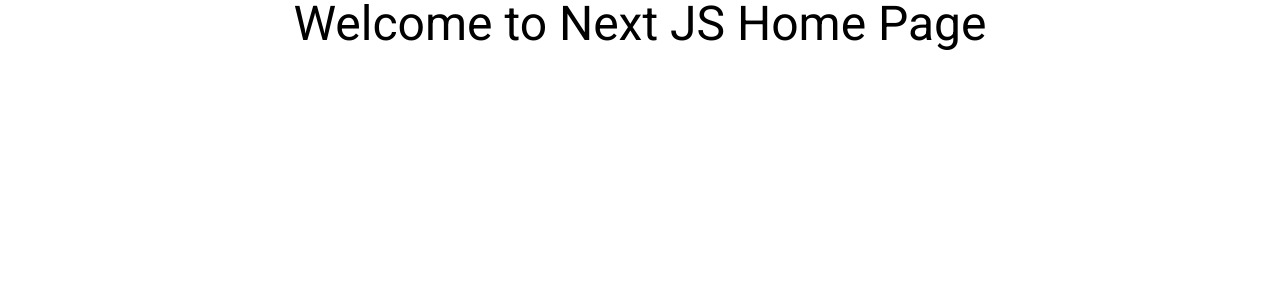
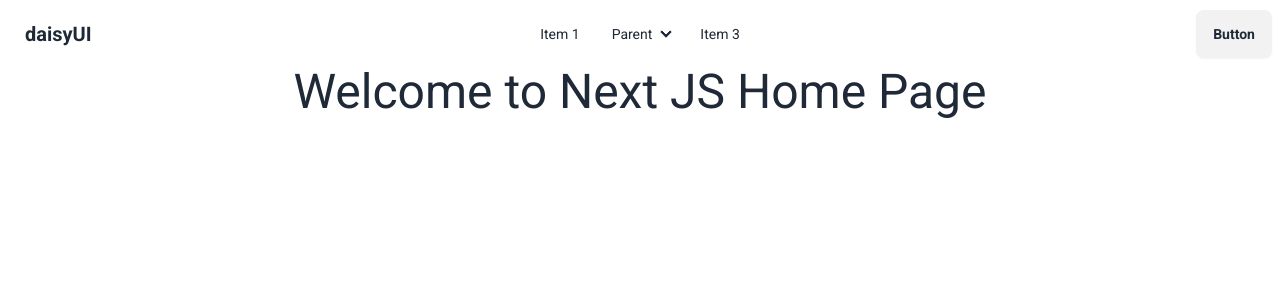
Before and after one commit to Tufahel/next-js-core-concepts, a Next.js app: page / in a window 1280 px wide. Shown: the top 300 px of the page. Built offline with nearby package versions, Linux system fonts and the light colour scheme.

Commit message:
use metadata for better seo and import alias

```diff
--- /dev/null
+++ b/src/app/about/page.js
@@ -0,0 +1,14 @@
+export const metadata = {
+    title: "About Page",
+    description: "This is home page",
+  }
+
+const Aboutpage = () => {
+    return (
+        <div>
+            <h1>About Js</h1>
+        </div>
+    );
+};
+
+export default Aboutpage;
--- a/src/app/gallery/page.js
+++ b/src/app/gallery/page.js
@@ -1,5 +1,5 @@
 import Image from "next/image";
-import nextImage from "../../assets/next js image.png";
+import nextImage from "@/assets/next js image.png";
 import React from "react";
 
 const GalleryPage = () => {
--- a/src/app/layout.js
+++ b/src/app/layout.js
@@ -1,23 +1,26 @@
-
 import "./globals.css";
-import {Roboto} from "next/font/google";
+import Navbar from "@/components/shared/Navbar";
+import { Roboto } from "next/font/google";
 
 const roboto = Roboto({
-  weight: ['400', '700'],
-  style: ['normal', 'italic'],
-  subsets: ['latin'],
-  display: 'swap',
-})
+  weight: ["400", "700"],
+  style: ["normal", "italic"],
+  subsets: ["latin"],
+  display: "swap",
+});
 
 export const metadata = {
-  title: "Create Next App",
+  title: "NEXT APP",
   description: "Generated by create next app",
 };
 
 export default function RootLayout({ children }) {
   return (
     <html lang="en">
-      <body className={roboto.className}>{children}</body>
+      <body className={roboto.className}>
+        <Navbar />
+        {children}
+      </body>
     </html>
   );
 }
--- a/src/app/page.js
+++ b/src/app/page.js
@@ -1,4 +1,7 @@
-import React from 'react';
+export const metadata = {
+  title: "Home Page",
+  description: "This is home page",
+}
 
 const HomePage = () => {
   return (
--- /dev/null
+++ b/src/components/shared/Navbar.js
@@ -0,0 +1,81 @@
+import React from "react";
+
+const Navbar = () => {
+  return (
+    <div>
+      <div className="navbar bg-base-100">
+        <div className="navbar-start">
+          <div className="dropdown">
+            <div tabIndex={0} role="button" className="btn btn-ghost lg:hidden">
+              <svg
+                xmlns="http://www.w3.org/2000/svg"
+                className="h-5 w-5"
+                fill="none"
+                viewBox="0 0 24 24"
+                stroke="currentColor"
+              >
+                <path
+                  strokeLinecap="round"
+                  strokeLinejoin="round"
+                  strokeWidth="2"
+                  d="M4 6h16M4 12h8m-8 6h16"
+                />
+              </svg>
+            </div>
+            <ul
+              tabIndex={0}
+              className="menu menu-sm dropdown-content bg-base-100 rounded-box z-[1] mt-3 w-52 p-2 shadow"
+            >
+              <li>
+                <a>Item 1</a>
+              </li>
+              <li>
+                <a>Parent</a>
+                <ul className="p-2">
+                  <li>
+                    <a>Submenu 1</a>
+                  </li>
+                  <li>
+                    <a>Submenu 2</a>
+                  </li>
+                </ul>
+              </li>
+              <li>
+                <a>Item 3</a>
+              </li>
+            </ul>
+          </div>
+          <a className="btn btn-ghost text-xl">daisyUI</a>
+        </div>
+        <div className="navbar-center hidden lg:flex">
+          <ul className="menu menu-horizontal px-1">
+            <li>
+              <a>Item 1</a>
+            </li>
+            <li>
+              <details>
+                <summary>Parent</summary>
+                <ul className="p-2">
+                  <li>
+                    <a>Submenu 1</a>
+                  </li>
+                  <li>
+                    <a>Submenu 2</a>
+                  </li>
+                </ul>
+              </details>
+            </li>
+            <li>
+              <a>Item 3</a>
+            </li>
+          </ul>
+        </div>
+        <div className="navbar-end">
+          <a className="btn">Button</a>
+        </div>
+      </div>
+    </div>
+  );
+};
+
+export default Navbar;
--- a/tailwind.config.js
+++ b/tailwind.config.js
@@ -14,5 +14,7 @@
       },
     },
   },
-  plugins: [],
+  plugins: [
+    require('daisyui'),
+  ],
 };
```
